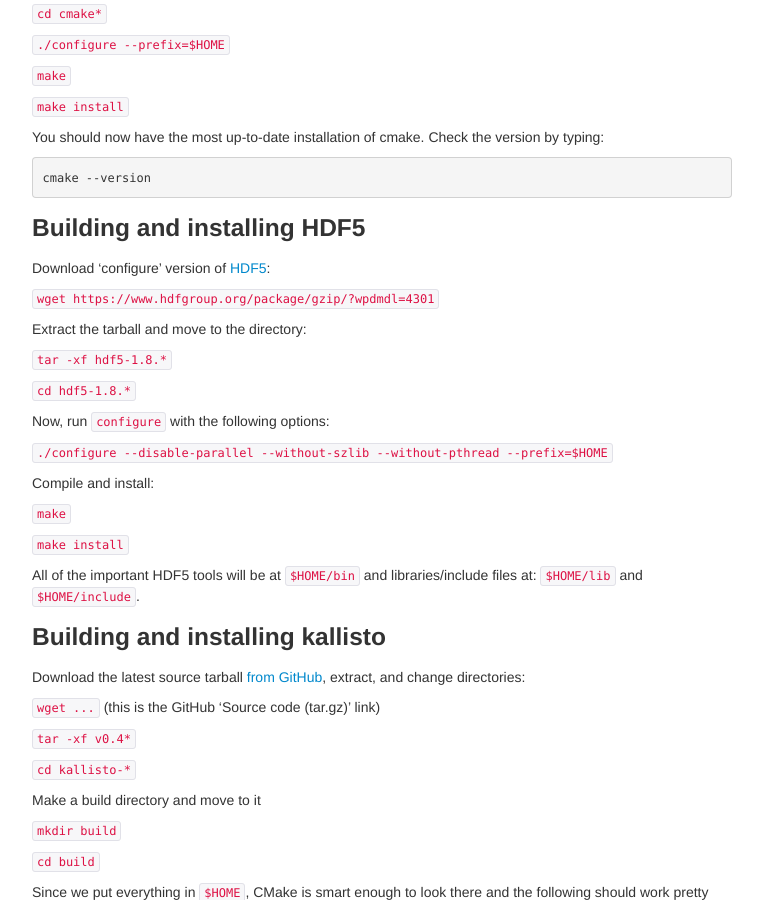
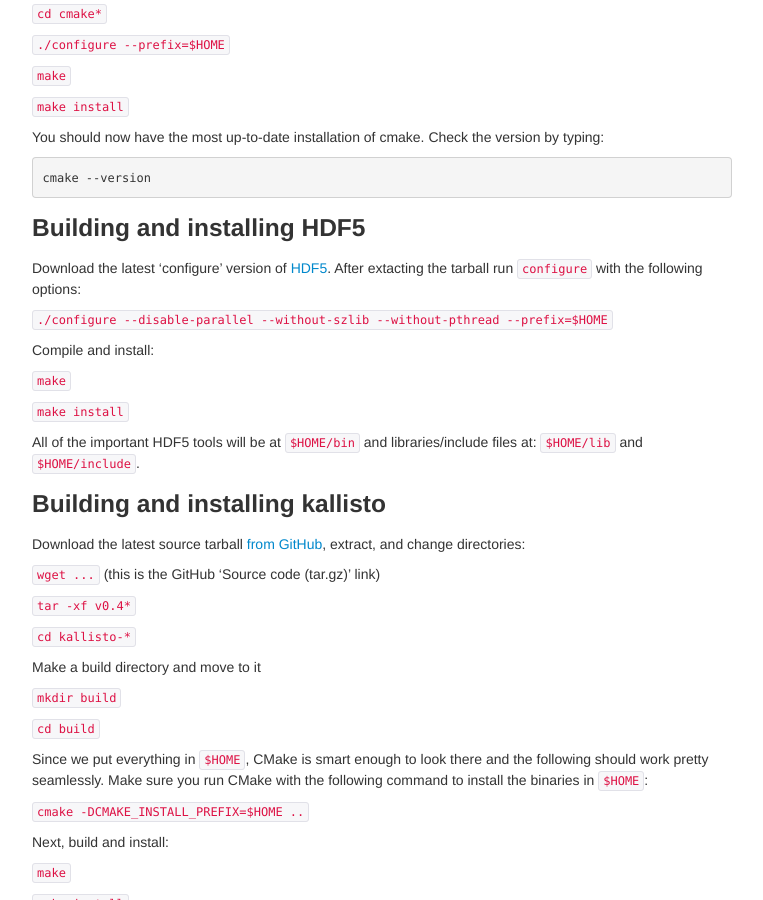
Before and after one commit to pachterlab/kallisto, a Jekyll site: the page built from local_build.md, in a window 1280 px wide and 900 px high, scrolled down 794 px. Shown: the whole window, without its empty margins (258-1021 px from the left). Built offline with Jekyll 4.4.1, drawn with Linux system fonts in a browser that asks for light colours.

Commit message:
Updated FAQ with link to Ensembl transcriptomes, also updated local_build instructions to point to latest HDF5.

```diff
--- a/local_build.md
+++ b/local_build.md
@@ -65,17 +65,7 @@
 
 ### Building and installing HDF5
 
-Download 'configure' version of [HDF5](https://www.hdfgroup.org/HDF5/release/obtainsrc.html#conf):
-
-`wget https://www.hdfgroup.org/package/gzip/?wpdmdl=4301`
-
-Extract the tarball and move to the directory:
-
-`tar -xf hdf5-1.8.*`
-
-`cd hdf5-1.8.*`
-
-Now, run `configure` with the following options:
+Download the latest 'configure' version of [HDF5](https://www.hdfgroup.org/HDF5/release/obtainsrc.html#conf). After extacting the tarball run `configure` with the following options:
 
 `./configure --disable-parallel --without-szlib --without-pthread --prefix=$HOME`
 
```
Also changed, not shown: faq.md (+1 -1 lines).
